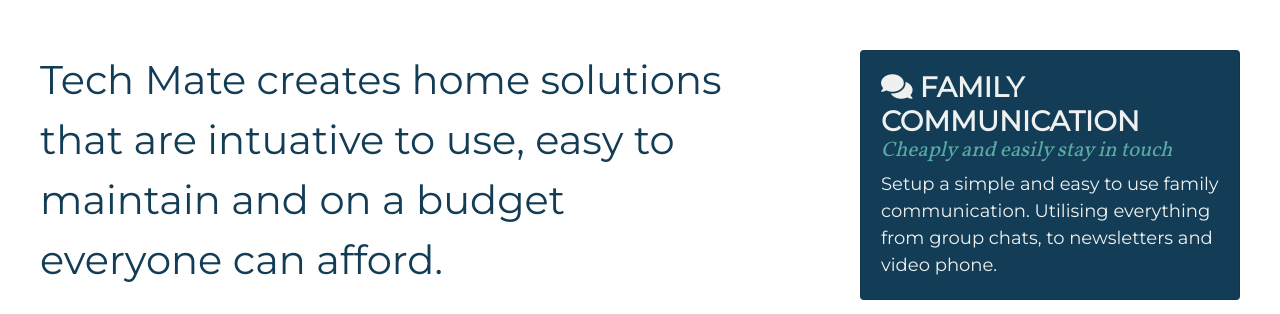
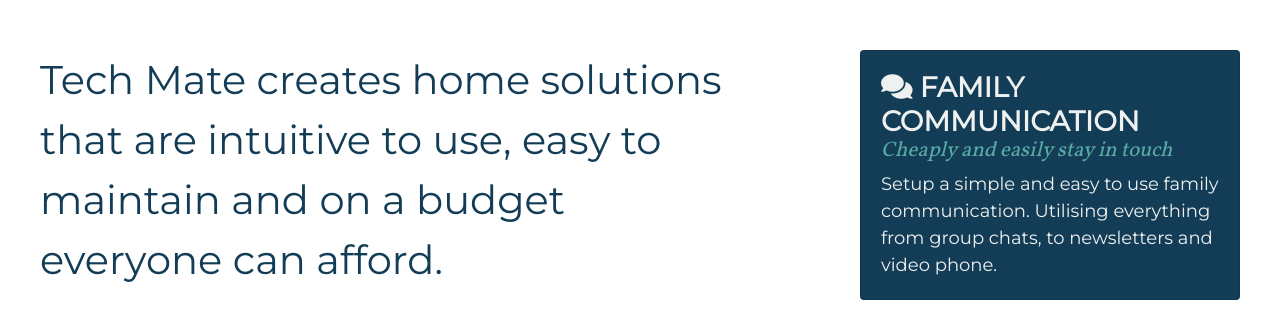
Before and after one commit to JH-Consulting/tech-mate, a PHP site: page /home.php in a window 1280 px wide. Shown: the part 68-382 px from the top of the page. Run offline with PHP 8.4, Linux system fonts and the light colour scheme; some libraries are stand-ins or nearby versions.

Commit message:
more spelling

```diff
--- a/html/home.php
+++ b/html/home.php
@@ -4,7 +4,7 @@
     <div class="row">
       <div class="col-sm-12">
         <div class="page-description-text">
-          Tech Mate creates home solutions that are intuative to use, easy to maintain and on a budget everyone can afford.
+          Tech Mate creates home solutions that are intuitive to use, easy to maintain and on a budget everyone can afford.
         </div>
       </div>
     </div>
```
